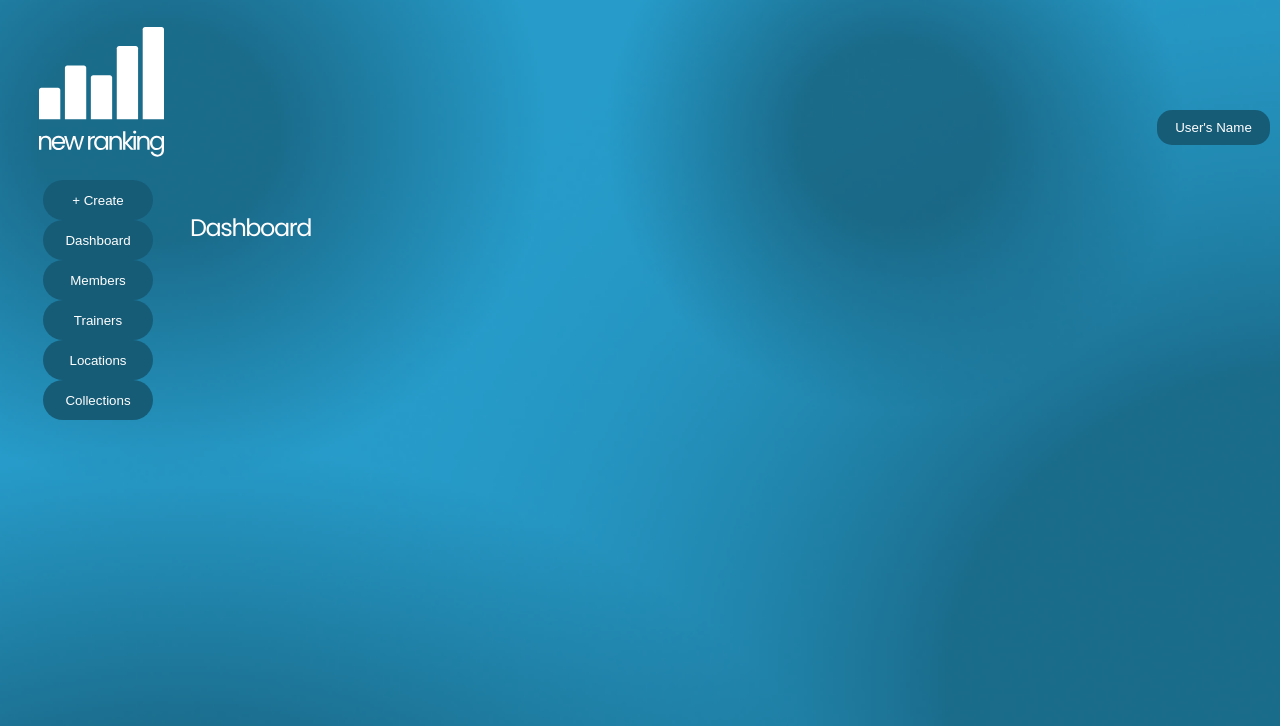
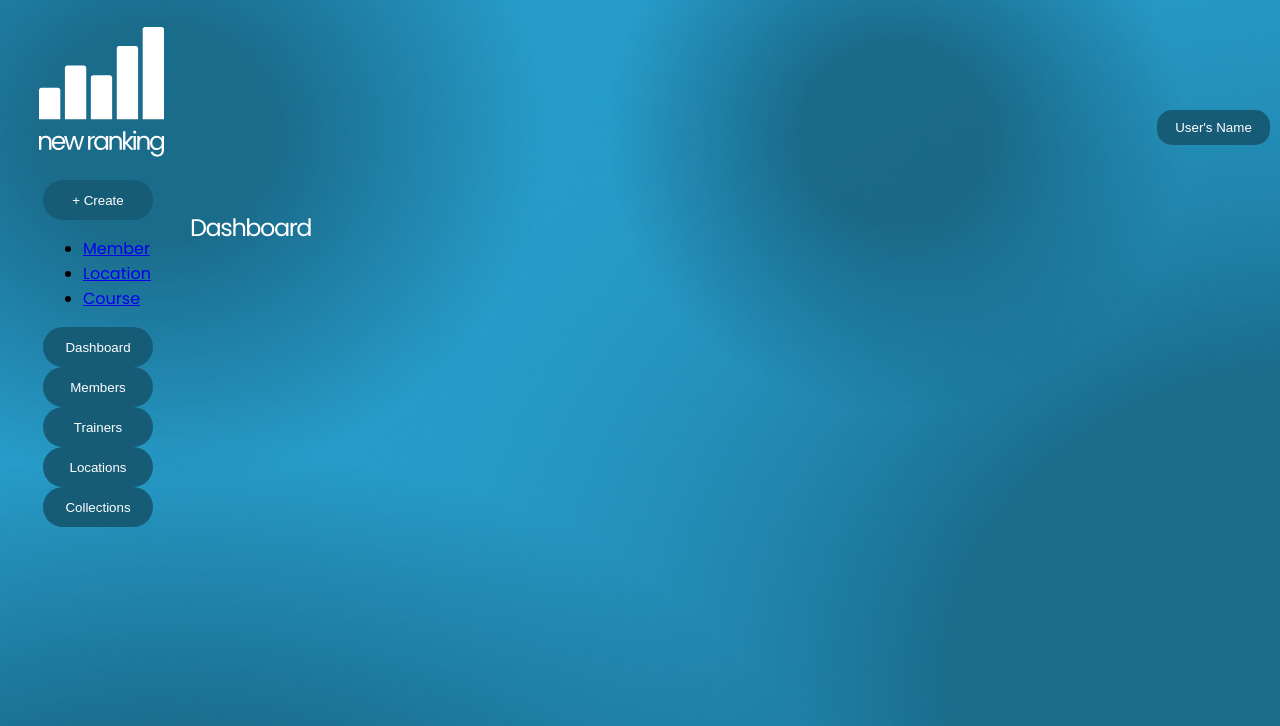
Before and after one commit to EmersonCoronel/new_ranking, a Django app: page /dashboard/ in a window 1280 px wide. Shown: the top 726 px of the page. Run offline with Django 4.2, Linux system fonts and the light colour scheme; the visitor is signed in with stand-in values (Sample User, id 1).

Commit message:
committed

```diff
--- a/mysite/new_ranking/templates/dashboard/dashboard.html
+++ b/mysite/new_ranking/templates/dashboard/dashboard.html
@@ -12,12 +12,19 @@
         <div id="logo-container">
             <img src="{% static 'images/NR_logo.svg' %}" alt="Logo" id="logo-dashboard">
         </div>
+        <form method="post" id="create-location-form">
             <button id="create-button" type="button">+ Create</button>
+            <ul class="menu">
+                <li><a href="#">Member</a></li>
+                <li><a href="#">Location</a></li>
+                <li><a href="#">Course</a></li>
+            </ul>
             <button class="nav-button">Dashboard</button>
             <button class="nav-button">Members</button>
             <button class="nav-button">Trainers</button>
             <button class="nav-button">Locations</button>
             <button class="nav-button">Collections</button>
+        </form>
     </div>
 
     <!-- Top Bar -->
--- a/mysite/new_ranking/templates/home/home.html
+++ b/mysite/new_ranking/templates/home/home.html
@@ -23,8 +23,8 @@
     <!-- HTML for the navigation bar -->
     <div class="nav-buttons">
       <ul class="navbar">
-        <li><a href="#">Login</a></li>
-        <li><a id= "signup" href="#">Sign up</a></li>
+        <li><a href="login">Login</a></li>
+        <li><a id= "signup" href="signup">Sign up</a></li>
         <li><a href="#">Plans</a></li>
         <li><a href="#">Get Started</a></li>
       </ul>
--- a/mysite/new_ranking/views.py
+++ b/mysite/new_ranking/views.py
@@ -16,14 +16,14 @@ def home(request):
 
 def login_view(request):
     if request.method == 'POST':
-        username = request.POST['username']
-        password = request.POST['password']
+        userUsername = request.POST['username']
+        userPassword = request.POST['password']
         try:
-            user = User.objects.get(username=username)
+            user = User.objects.get(username = userUsername)
             print("User exists")
         except User.DoesNotExist:
             print("User does not exist")
-        user = authenticate(request, username=username, password=password)
+        user = authenticate(request, username=userUsername, password=userPassword)
         if user is not None:
             print("Valid")
             login(request, user)
```
Also changed, not shown: mysite/new_ranking/styles/styles.css (line endings or trailing spaces). Lines whose indentation alone changed are shown as unchanged.
